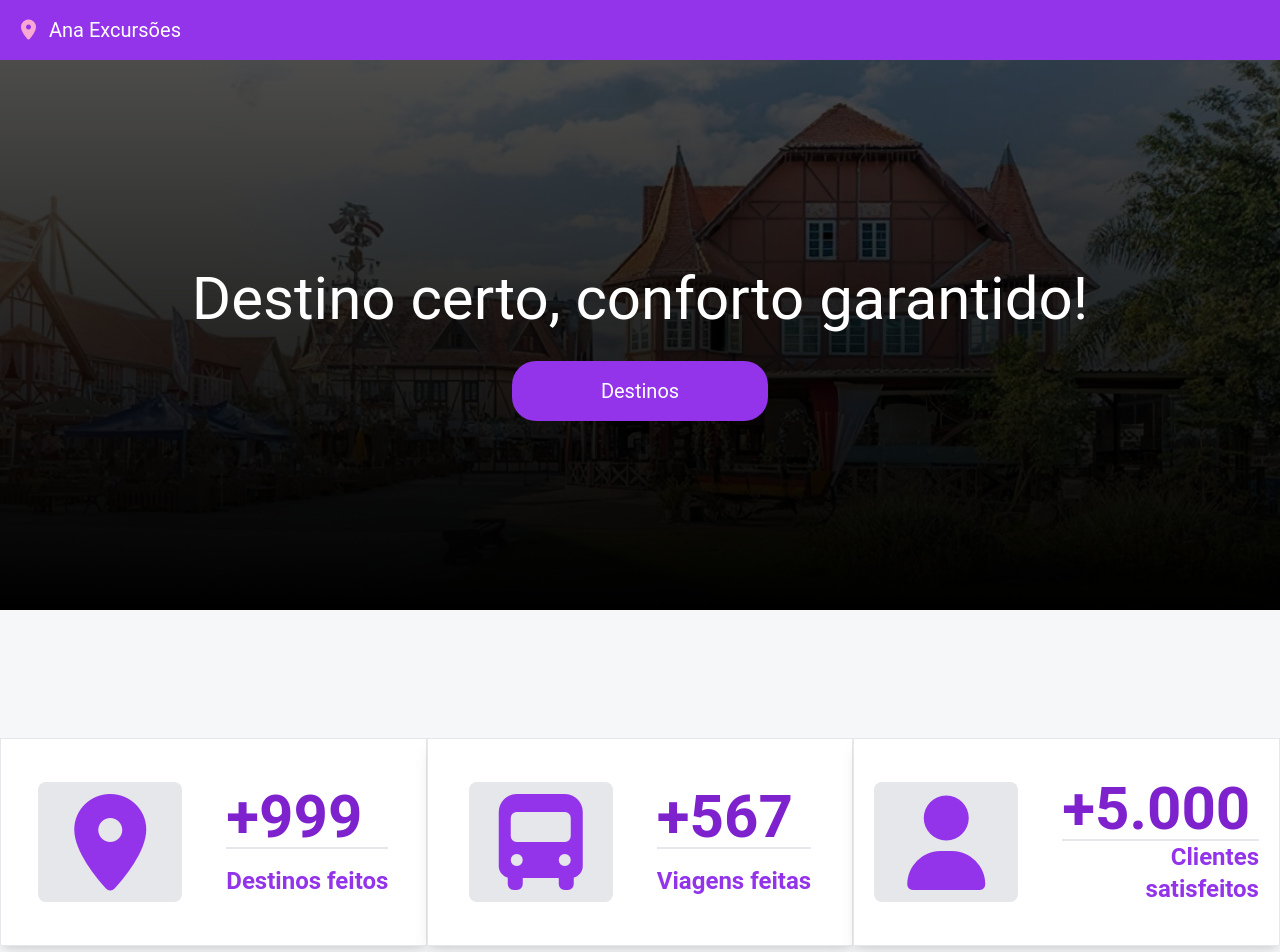
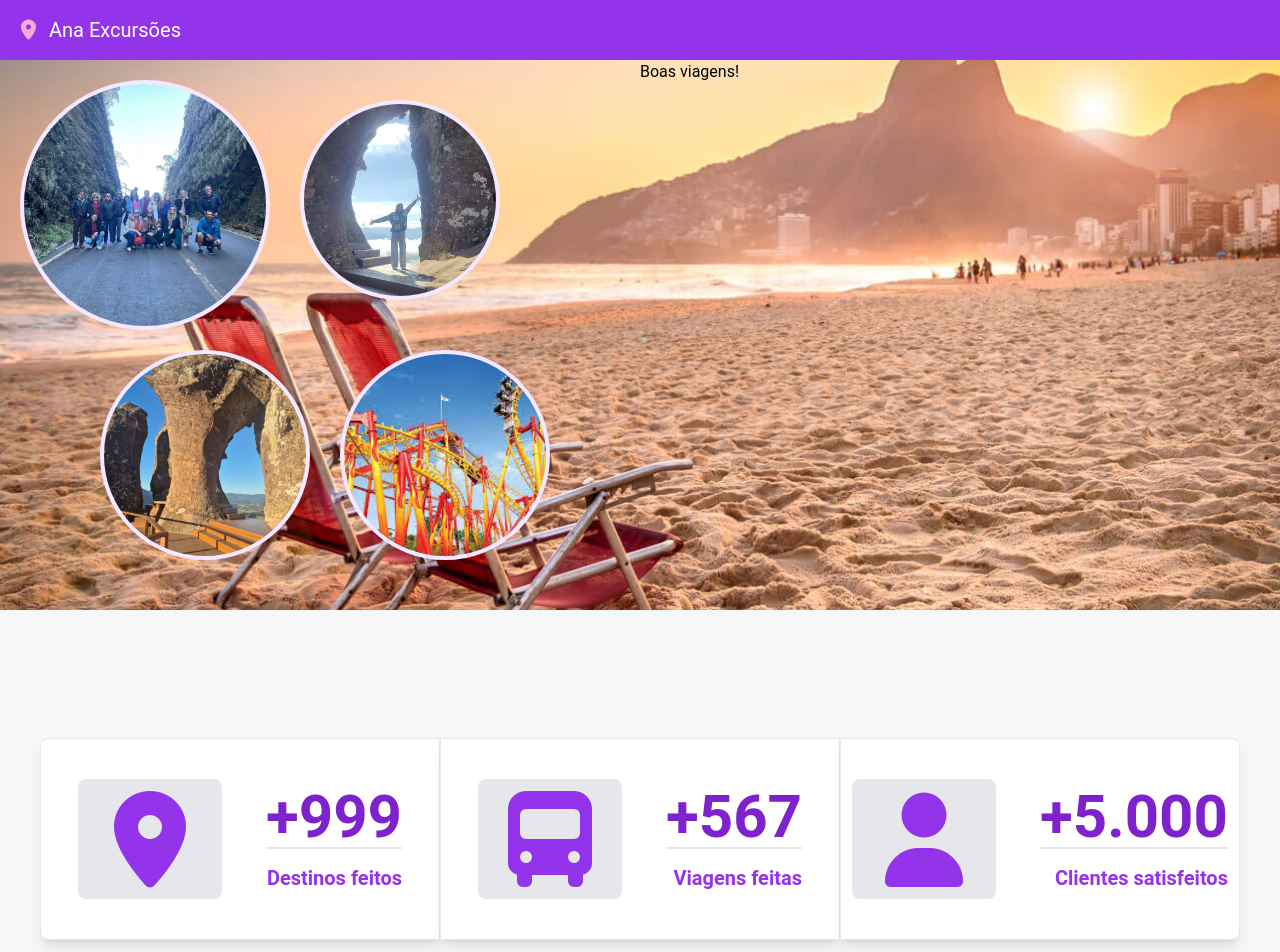
Before and after one commit to DicousDev/Anaexcursoes, a website: page index.html in a window 1280 px wide. Shown: the top 952 px of the page. Drawn offline with Linux system fonts and the light colour scheme.

Commit message:
utilizar somente uma foto de fundo

```diff
--- a/index.html
+++ b/index.html
@@ -8,11 +8,46 @@
     <title>Ana Excursões</title>
     <style>
       .apresentacao {
-        background-image: linear-gradient(to top, rgb(0, 0, 0, 1), rgba(0, 0, 0, 0.7)), url("./assets/blumenau.jpg");
+        background-image: url("./assets/3.jpg");
       }
 
       .praia {
         background-image: url("./assets/praia6.jpg");
+      }
+
+      .primeira-foto-position {
+        width: 200px;
+        height: 200px;
+        right: 140px;
+        top: 40px;
+        z-index: 2;
+      }
+
+      .segunda-foto-position {
+        width: 210px;
+        height: 210px;
+        bottom: 50px;
+        left: 100px;
+        z-index: 1;
+      }
+
+      .terceira-foto-position {
+        width: 250px;
+        height: 250px;
+        top: 20px;
+        left: 20px;
+        z-index: 3;
+      }
+
+      .beto-carrero-position {
+        width: 210px;
+        height: 210px;
+        bottom: 50px;
+        right: 90px;
+      }
+
+      .filho {
+        top: 130px;
       }
     </style>
   </head>
@@ -24,21 +59,28 @@
       </nav>
     </header>
     <main>
-      <section class="w-full h-[550px] bg-center bg-cover apresentacao">
-        <div class="flex justify-center items-center flex-col h-full">
-          <h1 class="text-6xl text-center text-white mt-5">Destino certo, conforto garantido!</h1>
-          <button class=" p-4 rounded-3xl bg-purple-600 hover:bg-purple-500 text-white mt-8 w-64 text-xl">Destinos</button>
+      <section class="w-full h-[550px] flex bg-[url('/assets/praia.jpg')] bg-center bg-cover bg-no-repeat">
+        <div class="w-full flex">
+          <div class="w-full h-full relative apresentacao-container-position">
+            <div class="bg-[url('/assets/1.jpg')] bg-no-repeat bg-center bg-cover rounded-full absolute primeira-foto-position border-4 border-purple-100"></div>
+            <div class="bg-[url('/assets/2.jpg')] bg-no-repeat bg-center bg-cover rounded-full absolute segunda-foto-position border-4 border-purple-100"></div>
+            <div class="bg-[url('/assets/3.jpg')] bg-no-repeat bg-center bg-cover rounded-full absolute terceira-foto-position border-4 border-purple-100"></div>
+            <div class="bg-[url('/assets/betocarrero.jfif')] bg-no-repeat bg-center bg-cover rounded-full absolute beto-carrero-position border-4 border-purple-100"></div>
+          </div>
+        </div>
+        <div class="w-full">
+          <h1>Boas viagens!</h1>
         </div>
       </section>
       <section class="w-full praia py-32 bg-no-repeat bg-cover">
-        <main class="grid grid-cols-3">
-          <article class="bg-white shadow-lg flex py-10 gap-11 border items-center justify-center">
+        <main class="grid grid-cols-3 px-10 rounded-lg">
+          <article class="bg-white rounded-l-lg shadow-lg flex py-10 gap-11 border items-center justify-center">
             <div class="bg-gray-200 w-fit rounded-lg flex items-center p-3">
               <i class="fa-solid fa-location-dot text-purple-600 text-8xl"></i>
             </div>
             <div class="flex flex-col justify-around h-full">
               <h1 class="text-purple-700 text-6xl font-bold border-b-2">+999</h1>
-              <h2 class="text-2xl text-purple-600 text-end font-semibold">Destinos feitos</h2>
+              <h2 class="text-xl text-purple-600 text-end font-semibold">Destinos feitos</h2>
             </div>
           </article>
           <article class="bg-white shadow-lg flex px-5 py-10 gap-11 border items-center justify-center">
@@ -47,16 +89,16 @@
             </div>
             <div class="flex flex-col justify-around h-full">
               <h1 class="text-purple-700 text-6xl font-bold border-b-2">+567</h1>
-              <h2 class="text-2xl text-purple-600 text-end font-semibold">Viagens feitas</h2>
+              <h2 class="text-xl text-purple-600 text-end font-semibold">Viagens feitas</h2>
             </div>
           </article>
-          <article class="bg-white shadow-lg flex px-5 py-10 gap-11 border items-center justify-center">
+          <article class="bg-white shadow-lg rounded-r-lg flex px-5 py-10 gap-11 border items-center justify-center">
             <div class="bg-gray-200 w-fit rounded-lg flex items-center p-3">
               <i class="fa-solid fa-user text-purple-600 text-8xl"></i>
             </div>
             <div class="flex flex-col justify-around h-full">
               <h1 class="text-purple-700 text-6xl font-bold border-b-2">+5.000</h1>
-              <h2 class="text-2xl text-purple-600 text-end font-semibold">Clientes satisfeitos</h2>
+              <h2 class="text-xl text-purple-600 text-end font-semibold">Clientes satisfeitos</h2>
             </div>
           </article>
         </main>
```
Also changed, not shown: assets/1.jpg (added), assets/2.jpg (added), assets/3.jpg (added), assets/4.jpg (added), assets/5.jpg (added), styles/output.css.
